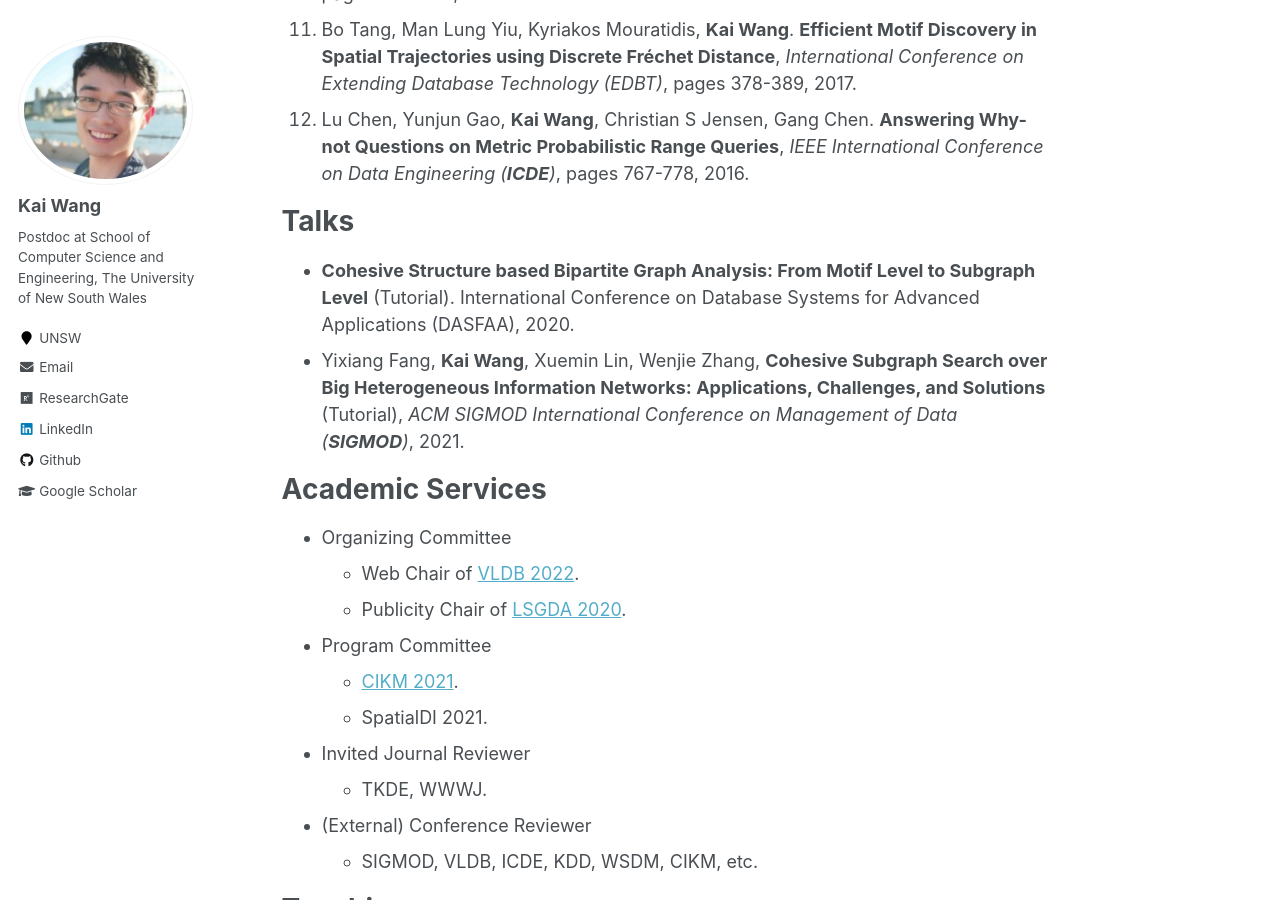
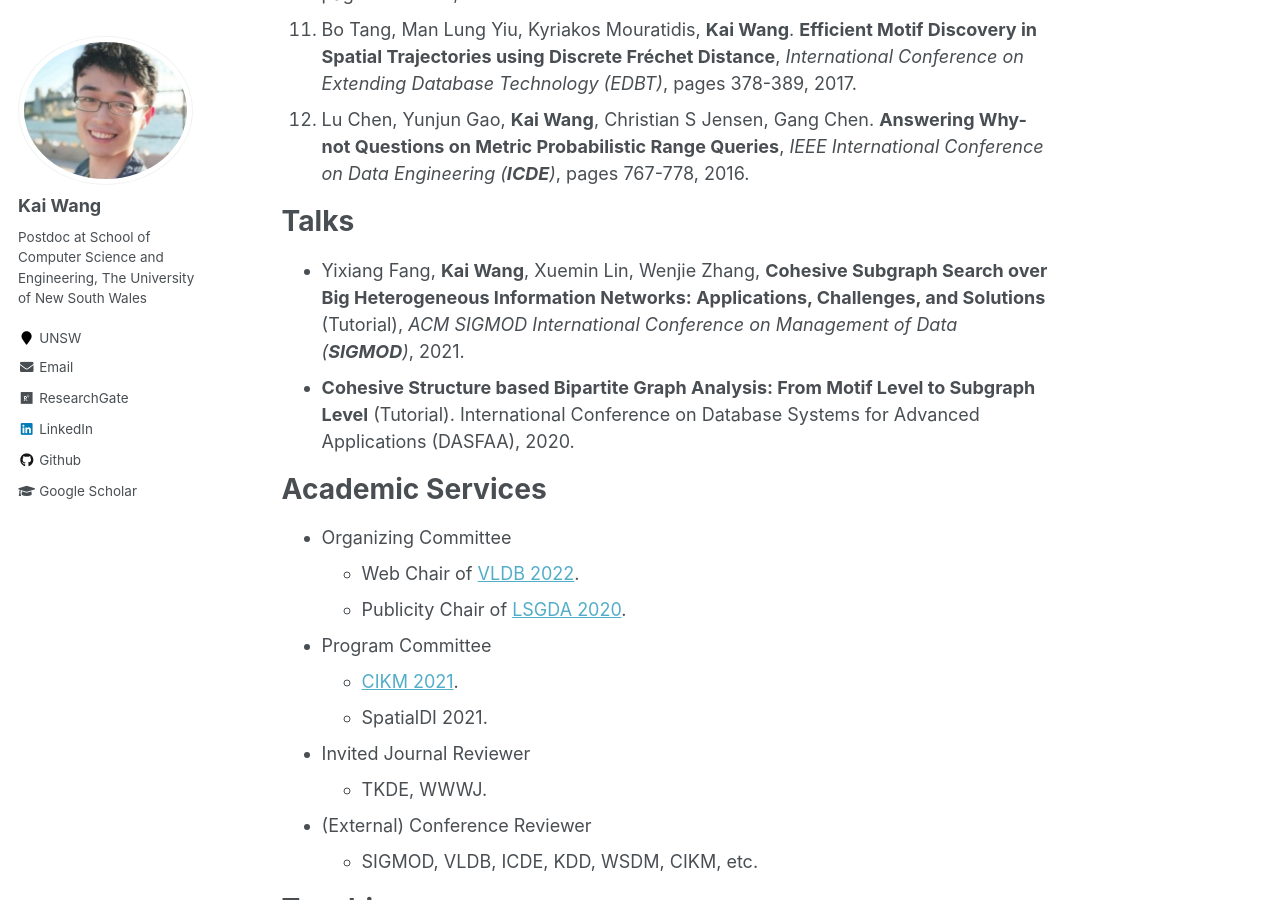
Before and after one commit to cs-kaiwang/cs-kaiwang.github.io, a Jekyll site: the page built from _pages/about.md, in a window 1280 px wide and 900 px high, scrolled down 1386 px. Built offline with Jekyll 4.4.1, drawn with Linux system fonts in a browser that asks for light colours.

```diff
--- a/_pages/about.md
+++ b/_pages/about.md
@@ -29,8 +29,8 @@ Publications (* indicates corresponding author)
 
 Talks
 ======
+- Yixiang Fang, **Kai Wang**, Xuemin Lin, Wenjie Zhang, **Cohesive Subgraph Search over Big Heterogeneous Information Networks: Applications, Challenges, and Solutions** (Tutorial), *ACM SIGMOD International Conference on Management of Data (**SIGMOD**)*, 2021.
 - **Cohesive Structure based Bipartite Graph Analysis: From Motif Level to Subgraph Level** (Tutorial). International Conference on Database Systems for Advanced Applications (DASFAA), 2020.
-- Yixiang Fang, **Kai Wang**, Xuemin Lin, Wenjie Zhang, **Cohesive Subgraph Search over Big Heterogeneous Information Networks: Applications, Challenges, and Solutions** (Tutorial), *ACM SIGMOD International Conference on Management of Data (**SIGMOD**)*, 2021.
 
 Academic Services
 ======
```
